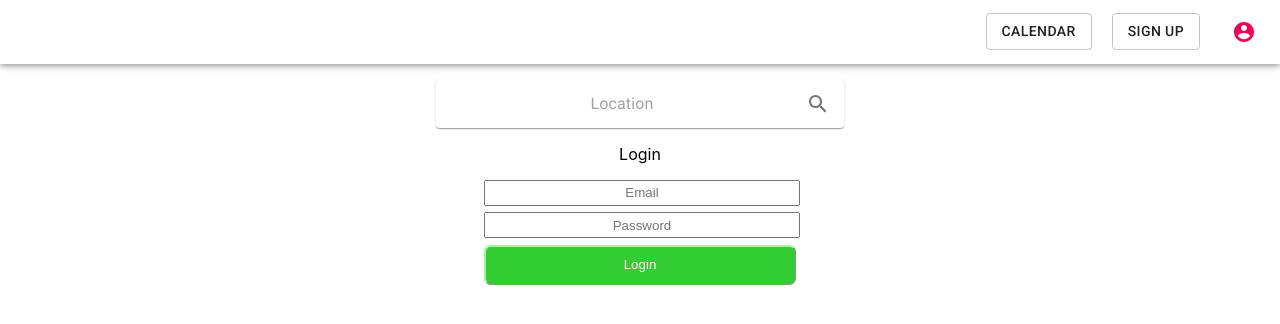
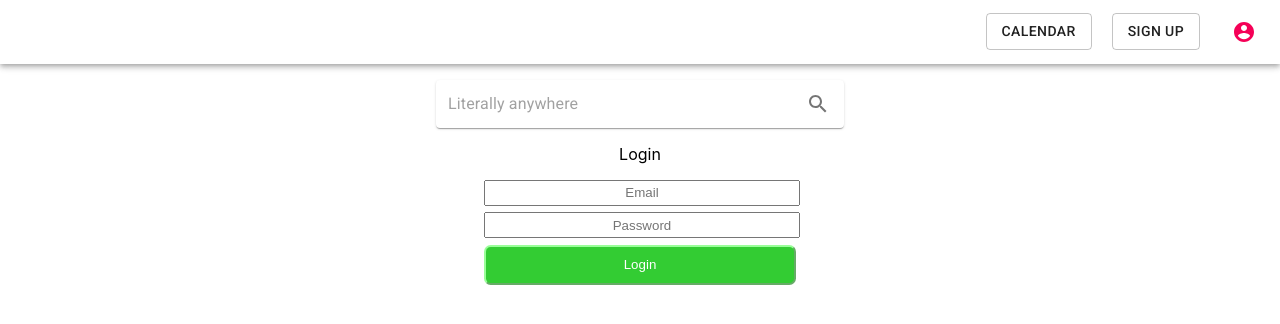
Before and after one commit to janet-chen/CPSC436I-project, a React (Create React App) app: page /login in a window 1280 px wide. Shown: the top 324 px of the page. Built offline with nearby package versions, Linux system fonts and the light colour scheme.

Commit message:
fix css text align

```diff
--- a/src/components/Searchbar.js
+++ b/src/components/Searchbar.js
@@ -29,7 +29,7 @@ class Searchbar extends Component {
   }
 
   handleSubmit = (event) => {
-    console.log("hello");
+    console.log(this.state.value);
     event.preventDefault();
   }
 
@@ -45,9 +45,9 @@ class Searchbar extends Component {
     <Paper component="form" className={classes.root} onSubmit={this.handleSubmit}>
       <InputBase
         className={classes.input}
-        placeholder="Location"
+        placeholder="Literally anywhere"
         inputProps={{ 'aria-label': 'search google maps' }}
-        // onChange={handleChange}
+        onChange={this.handleChange}
       />
       <IconButton type="submit" className={classes.iconButton} aria-label="search">
         <SearchIcon />
--- a/src/components/UserForms/UserForms.css
+++ b/src/components/UserForms/UserForms.css
@@ -4,7 +4,7 @@ form {
     margin: 1em auto;
 }
 
-input {
+.userform input {
     display: table;
     text-align: center;
     margin-left: auto;
```
